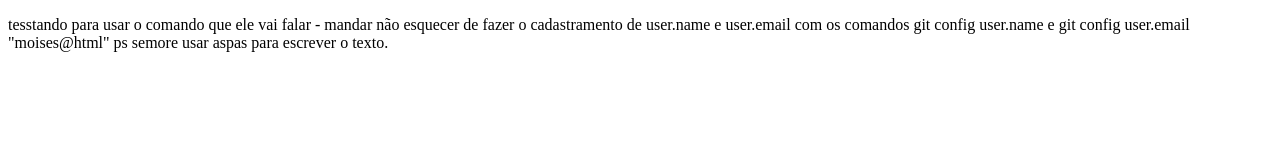
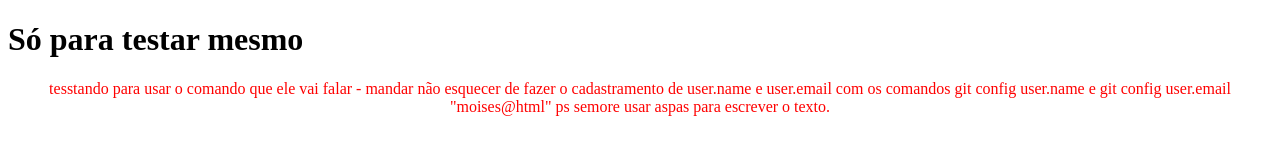
Before and after one commit to Ca2023s/moises-html, a plain HTML site: page index.html in a window 1280 px wide. Drawn offline with Linux system fonts and the light colour scheme.

Commit message:
quarto commit

```diff
--- a/CSS/estilo.css
+++ b/CSS/estilo.css
@@ -0,0 +1,4 @@
+p{
+    color: red;
+    text-align: center;
+}
--- a/index.html
+++ b/index.html
@@ -7,6 +7,9 @@
     <title>moisesgit</title>
 </head>
 <body>
+
+    <h1>Só para testar mesmo</h1>
+
     <p> tesstando para usar o comando que ele vai falar - mandar
         não esquecer de fazer o cadastramento de user.name e user.email com os comandos git config user.name e git config user.email "moises@html" ps semore usar aspas para escrever o texto.
     </p>
```
